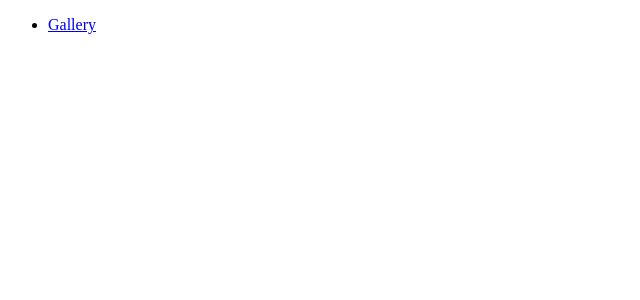
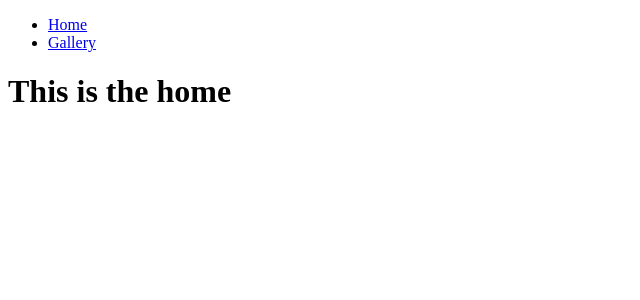
Before and after one commit to brittrohrer/course-project, a Nuxt app: page /home in a window 1280 px wide. Before the commit this address had no page. Shown: the top 300 px of the page, without its empty margins (0-640 px from the left). Built offline with nearby package versions, Linux system fonts and the light colour scheme.

Commit message:
add home page

```diff
--- a/layouts/default.vue
+++ b/layouts/default.vue
@@ -3,6 +3,9 @@
         <header>
             <nav>
                 <ul>
+                    <li>
+                        <NuxtLink to="/home">Home</NuxtLink>
+                    </li>
                     <li>
                         <NuxtLink to="/gallery">Gallery</NuxtLink>
                     </li>
--- /dev/null
+++ b/pages/home/index.vue
@@ -0,0 +1,13 @@
+<script setup>
+
+</script>
+
+<template>
+  <div>
+    <h1>This is the home</h1>
+  </div>
+</template>
+
+<style>
+
+</style>
```
